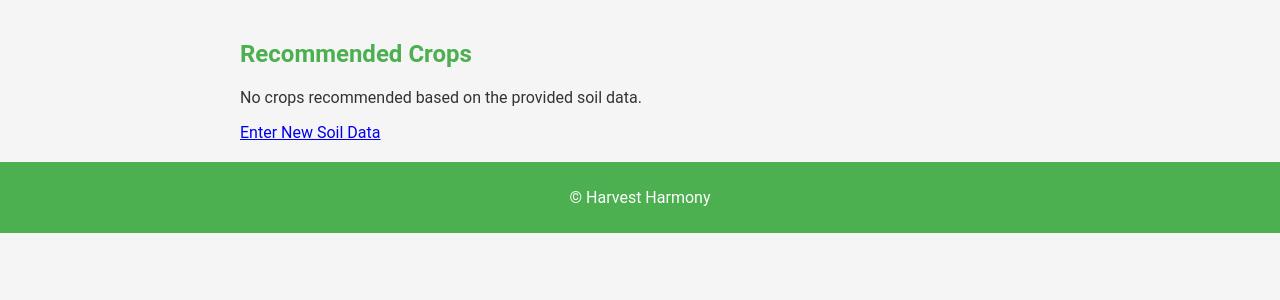
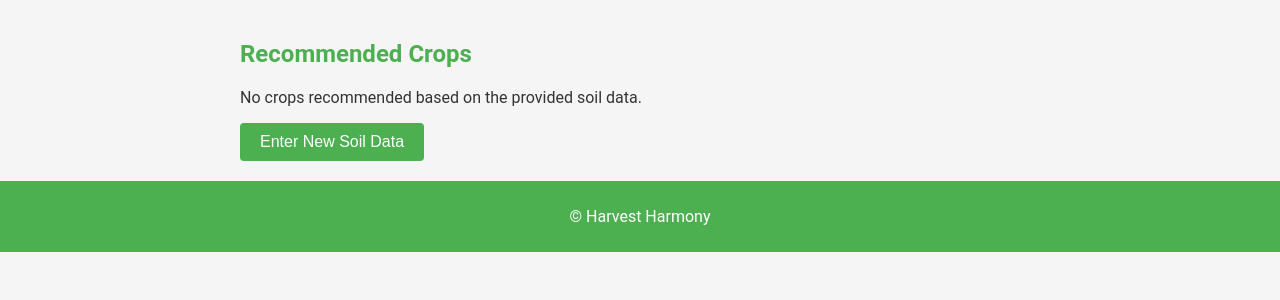
Before and after one commit to pkshetty15/harvest-harmony, a Flask app: template app/templates/recommendation.html in a window 1280 px wide. Shown: the part 89-389 px from the top of the page. Run offline with Flask 3, Linux system fonts and the light colour scheme; the template is opened without the code that fills it, so the values that code supplies are empty; parts of the project's set-up code (start-up, migrations or seed data) failed here and were passed over.

Commit message:
fix: button in recommendation page

```diff
--- a/app/static/css/styles.css
+++ b/app/static/css/styles.css
@@ -75,7 +75,7 @@ input[type='number'] {
   box-sizing: border-box;
 }
 
-input[type='submit'] {
+input[type='submit'], button {
   background-color: #4caf50;
   color: #fff;
   padding: 10px 20px;
@@ -109,3 +109,8 @@ footer {
   text-align: center;
   padding: 10px;
 }
+
+button a {
+  color: #fff;
+  text-decoration: none;
+}
--- a/app/templates/recommendation.html
+++ b/app/templates/recommendation.html
@@ -9,5 +9,7 @@
 {% else %}
 <p>No crops recommended based on the provided soil data.</p>
 {% endif %}
+<button>
 <a href="{{ url_for('index') }}">Enter New Soil Data</a>
 {% endblock %}
+</button>
```
